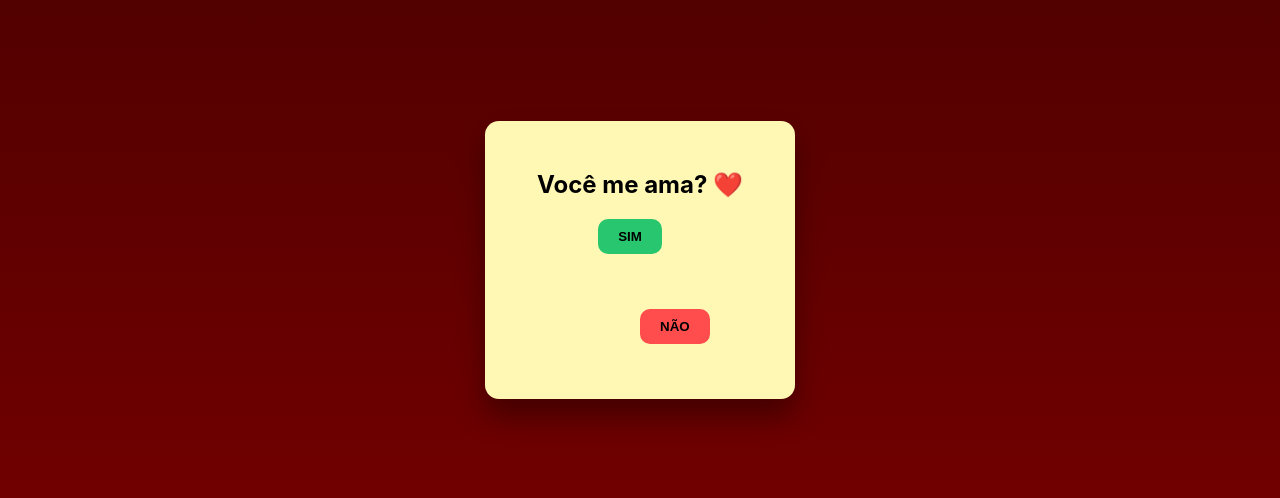
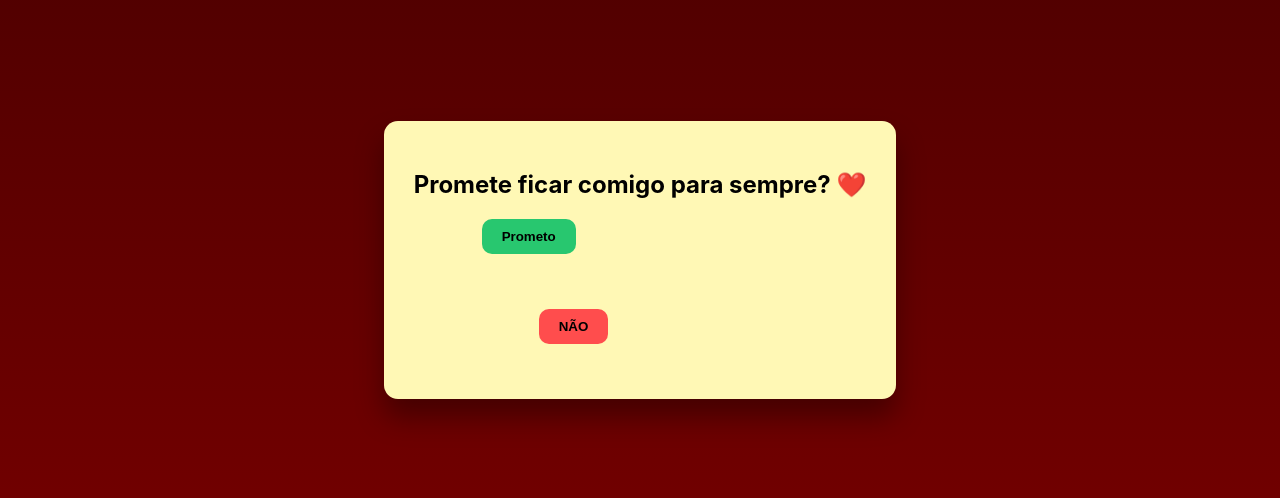
Before and after one commit to Coelho753/nossofront, a React (Create React App) app: page / in a window 1280 px wide. Shown: the part 140-638 px from the top of the page. Built offline with nearby package versions, Linux system fonts and the light colour scheme; the HTML template or start-up script is replaced by a standard one.

Commit message:
Atualizar o EntradaRomantica.jsx

```diff
--- a/src/components/EntradaRomantica.jsx
+++ b/src/components/EntradaRomantica.jsx
@@ -14,11 +14,11 @@ export default function EntradaRomantica({ onConfirm }) {
   return (
     <div className="entrada-container">
       <div className="entrada-box">
-        <h2>Você me ama? ❤️</h2>
+        <h2>Promete ficar comigo para sempre? ❤️</h2>
 
         <div className="btn-area">
           <button className="btn-sim" onClick={onConfirm}>
-            SIM
+            Prometo
           </button>
 
           <button
```
